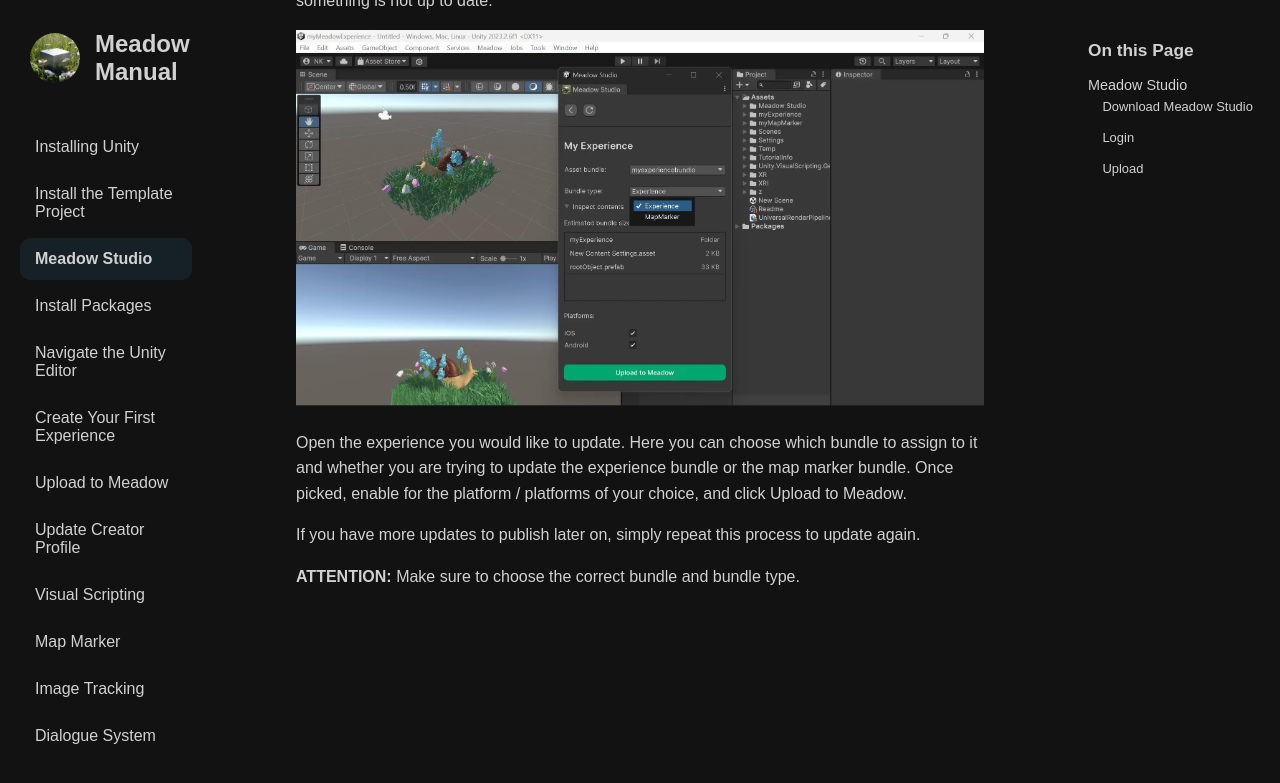
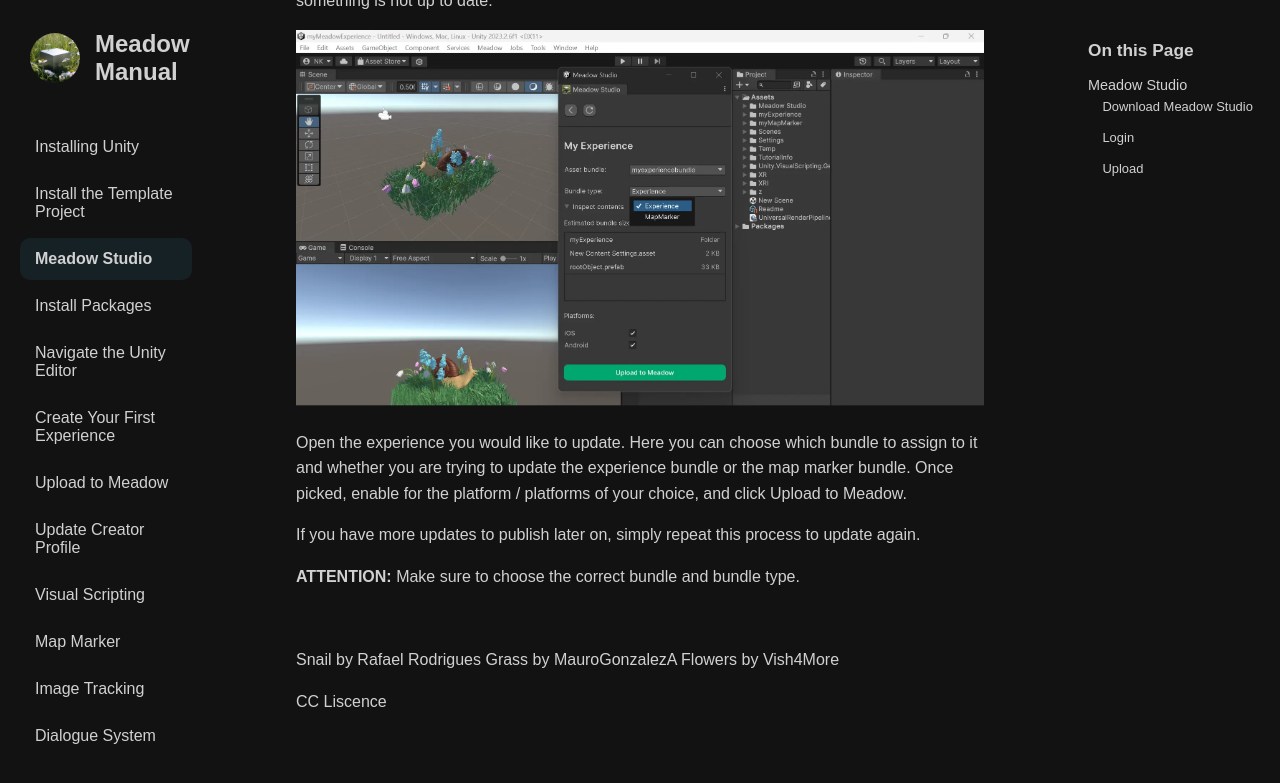
Before and after one commit to untoldgarden/meadow-manual, a Jekyll site: the page built from meadow-studio.md, in a window 1280 px wide and 900 px high, scrolled down 1630 px. Shown: the top 783 px of the window. Built offline with Jekyll 4.4.1, drawn with Linux system fonts in a browser that asks for light colours; the table of contents is made by our own code.

Commit message:
cc liscence

```diff
--- a/meadow-studio.md
+++ b/meadow-studio.md
@@ -49,3 +49,11 @@
 If you have more updates to publish later on, simply repeat this process to update again.
 
 **ATTENTION:** Make sure to choose the correct bundle and bundle type.
+
+<br>
+
+Snail by Rafael Rodrigues
+Grass by MauroGonzalezA
+Flowers by Vish4More
+
+[CC Liscence](https://creativecommons.org/licenses/by/4.0/)
```
